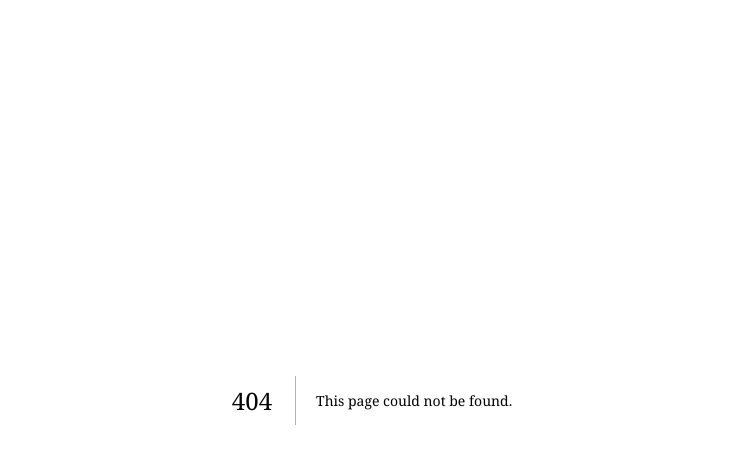
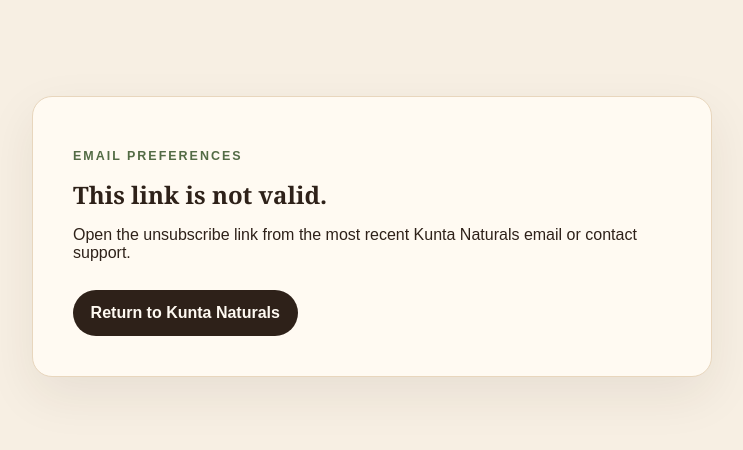
Before and after one commit to trustybooker/Kunta-Naturals, a Next.js app in the folder kunta-os-v2/: page /unsubscribe in a window 1280 px wide. Before the commit this address had no page. Shown: the top 450 px of the page, without its empty margins (268-1011 px from the left). Built offline with nearby package versions, Linux system fonts and the light colour scheme; no server answers.

Commit message:
feat: add automated email lifecycle

```diff
--- /dev/null
+++ b/kunta-os-v2/src/app/unsubscribe/page.tsx
@@ -0,0 +1,14 @@
+import { createSupabaseAdminClient } from '@/lib/supabase/admin-client';
+import { emailFromUnsubscribeToken } from '@/lib/email-system';
+
+export const dynamic = 'force-dynamic';
+
+export default async function UnsubscribePage({ searchParams }: { searchParams: Promise<{ token?: string }> }) {
+  const { token = '' } = await searchParams;
+  const email = emailFromUnsubscribeToken(token);
+  if (email) {
+    const supabase = createSupabaseAdminClient();
+    await supabase.from('email_leads').update({ unsubscribed_at: new Date().toISOString(), sequence_status: 'unsubscribed', next_email_at: null }).eq('email_lower', email);
+  }
+  return <main className="shell"><section className="card" style={{ maxWidth: 680, margin: '4rem auto', padding: '2.5rem' }}><p className="eyebrow">Email preferences</p><h1>{email ? 'You’re unsubscribed.' : 'This link is not valid.'}</h1><p>{email ? 'Kunta Naturals will stop sending marketing and course emails to this address. Transactional order and delivery messages may still be sent when required.' : 'Open the unsubscribe link from the most recent Kunta Naturals email or contact support.'}</p><a className="button inline-button" href="https://kuntanaturals.com">Return to Kunta Naturals</a></section></main>;
+}
```
